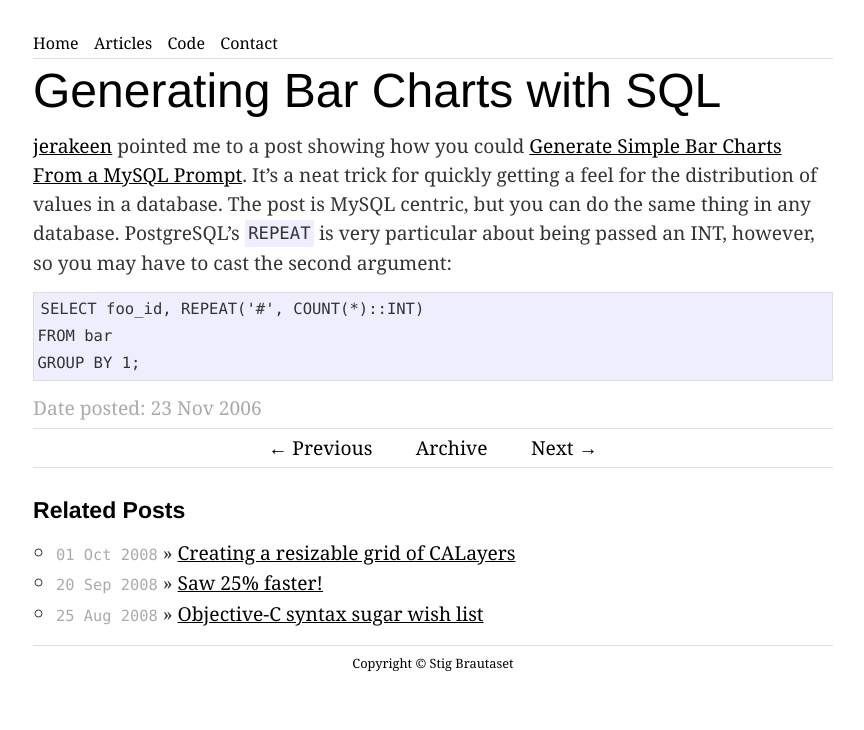
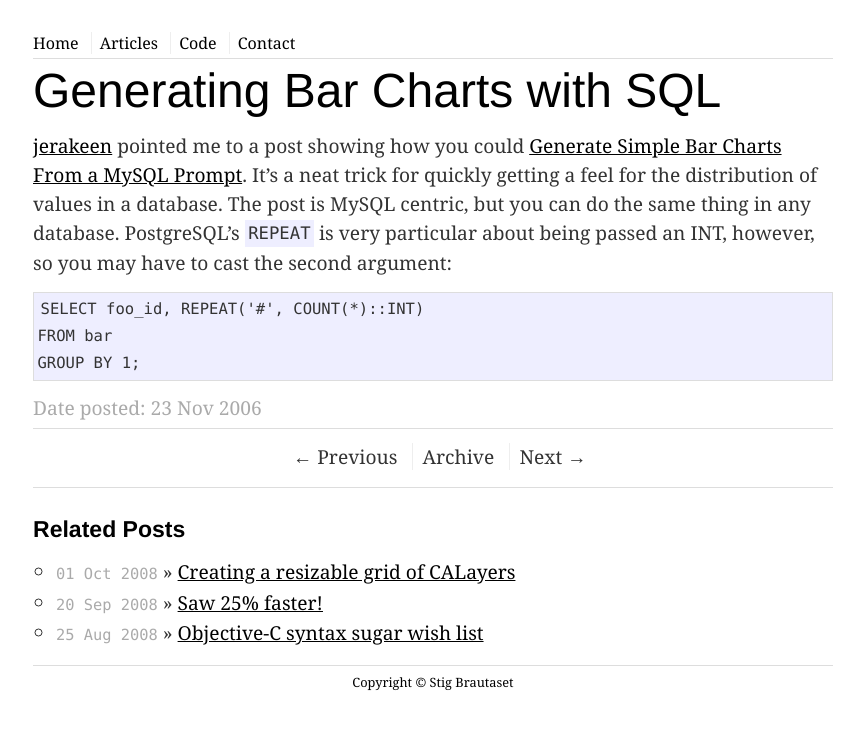
Before and after one commit to stig/www.brautaset.org, a Jekyll site: the page built from _posts/2006-11-23-generating-bar-charts-with-sql.md, in a window 1280 px wide. Shown: the top 730 px of the page, without its empty margins (207-1071 px from the left). Built offline with Jekyll 4.4.1, drawn with Linux system fonts in a browser that asks for light colours.

Commit message:
Unified styling of navigation + removed unecessary styles

```diff
--- a/_layouts/post.html
+++ b/_layouts/post.html
@@ -9,13 +9,13 @@ layout: default
 </div>
 
 <hr>
-<div id="pagination">
-<ul>
-    <li><a href="{{ page.previous.url }}" title="{{ page.previous.title }}">&larr; Previous</a></li>
-    <li><a href="/articles.html">Archive</a></li>
-    <li><a href="{{ page.next.url }}" title="{{ page.next.title }}">Next &rarr;</a></li>
-</ul>
-</div>
+<nav>
+    <ul>
+        <li><a href="{{ page.previous.url }}" title="{{ page.previous.title }}">&larr; Previous</a></li>
+        <li><a href="/articles.html">Archive</a></li>
+        <li><a href="{{ page.next.url }}" title="{{ page.next.title }}">Next &rarr;</a></li>
+    </ul>
+</nav>
 <hr>
 
 <div id="related">
--- a/css/default.css
+++ b/css/default.css
@@ -15,16 +15,20 @@ body {
 a {
   color: inherit; }
 
-header ul {
+nav {
   margin: 0;
-  padding: 0;
+  padding: 0; }
+
+nav ul {
   list-style-type: none; }
 
-header ul li {
-  display: inline; }
+nav ul li {
+  display: inline;
+  padding-right: 0.5em; }
 
-header ul li + li {
-  padding-left: 0.7em; }
+nav ul li + li {
+  padding-left: 0.5em;
+  border-left: 1px #eeeeee solid; }
 
 header {
   margin-top: 2.0em; }
@@ -32,15 +36,12 @@ header {
 header hgroup {
   clear: both; }
 
-header .container {
-  position: relative; }
-
 header h1 {
   font-weight: normal;
   font-size: 3em;
   font-family: "Helvetica Neue", sans-serif; }
 
-header a {
+nav a {
   color: inherit;
   text-decoration: none; }
 
@@ -95,11 +96,7 @@ article ul {
   list-style-type: circle;
   margin-left: 1.2em; }
 
-article #pagination {
-  margin: 0;
-  padding: 0; }
-
-article #pagination p {
+article nav {
   text-align: center; }
 
 article #meta p {
@@ -107,19 +104,6 @@ article #meta p {
   color: #aaa;
   margin: 0;
   padding: 0; }
-
-article #pagination ul {
-  margin: 0;
-  padding: 0;
-  list-style-type: none;
-  text-align: center; }
-
-article #pagination ul li {
-  display: inline; }
-
-article #pagination ul li a {
-  text-decoration: none;
-  padding: 0.2em 1em; }
 
 /* Dates in archive listings... */
 ul.posts span {
```
Also changed, not shown: css/default.scss (+11 -28 lines).
